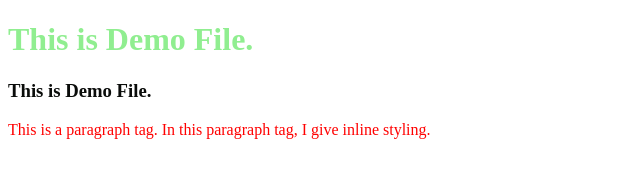
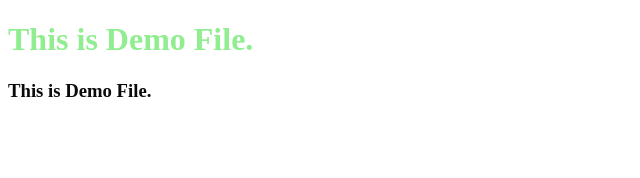
Before and after one commit to Hussain-programer/Pencil-animation, a plain HTML site: page Ex.html in a window 1280 px wide. Shown: the whole page, without its empty margins (0-640 px from the left). Drawn offline with Linux system fonts and the light colour scheme.

Commit message:
Pull the repo

```diff
--- a/Ex.html
+++ b/Ex.html
@@ -8,6 +8,5 @@
 <body>
     <h1 style="color: lightgreen;">This is Demo File.</h1>
     <h3 style="color: #0a0c0a;">This is Demo File.</h3>
-    <p style="color: red;">This is a paragraph tag. In this paragraph tag, I give inline styling.</p>
 </body>
 </html>
```
